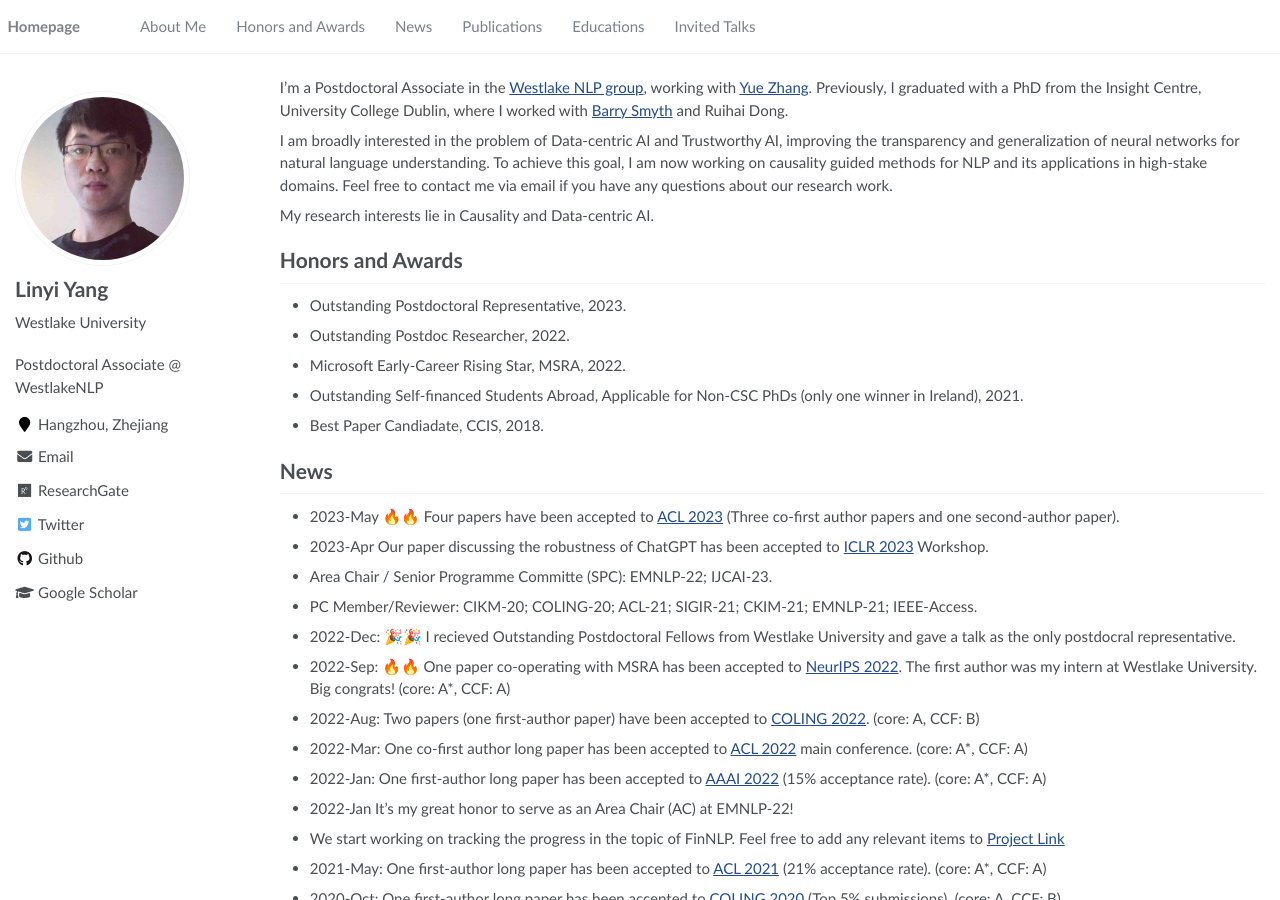
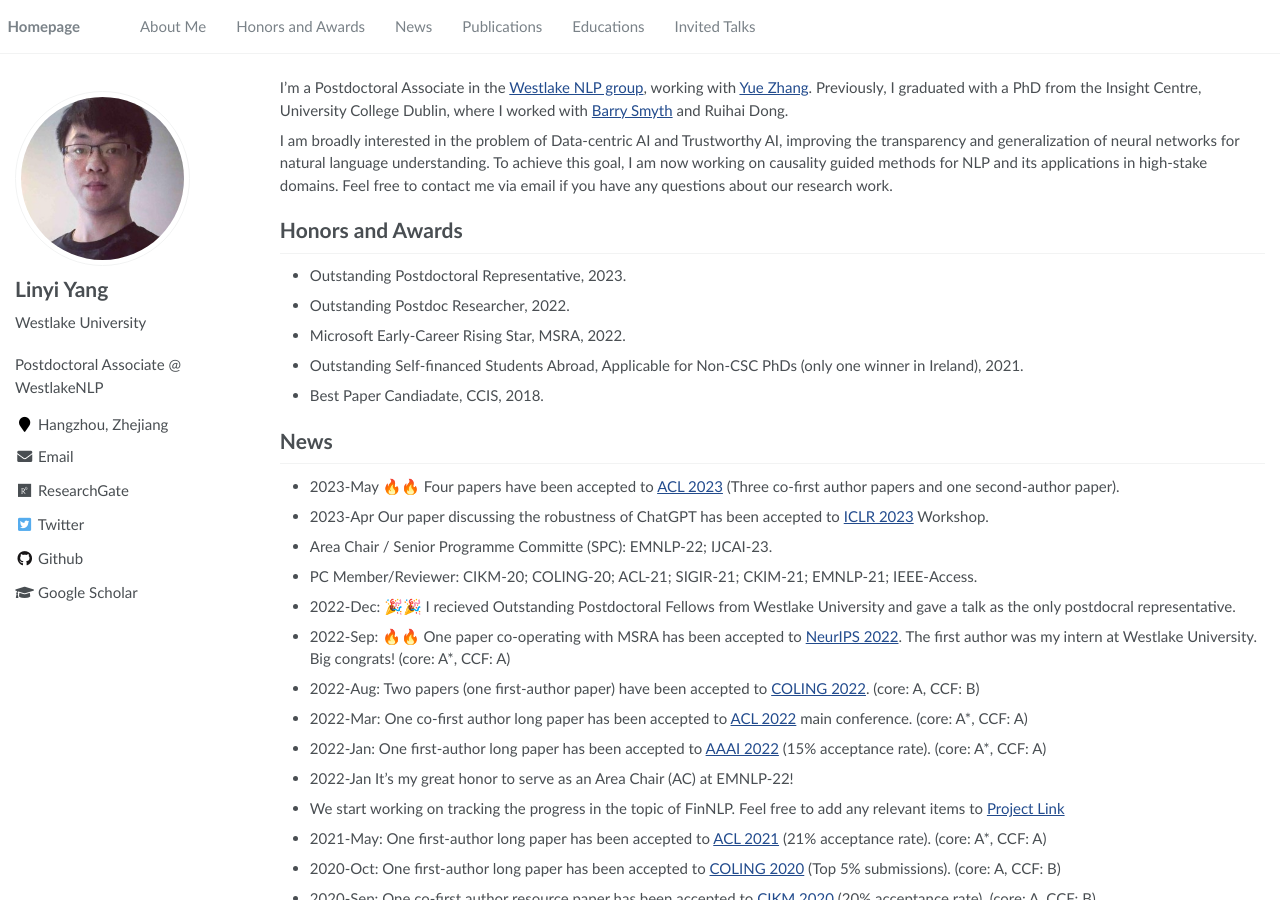
Before and after one commit to YangLinyi/yanglinyi.github.io, a Jekyll site: the page built from _pages/about.md, in a window 1280 px wide and 900 px high. Built offline with Jekyll 4.4.1, drawn with Linux system fonts in a browser that asks for light colours.

Commit message:
Update about.md

```diff
--- a/_pages/about.md
+++ b/_pages/about.md
@@ -20,9 +20,6 @@ redirect_from:
 I’m a Postdoctoral Associate in the [Westlake NLP group](https://westlakenlp.netlify.app/), working with [Yue Zhang](https://frcchang.github.io/). Previously, I graduated with a PhD from the Insight Centre, University College Dublin, where I worked with [Barry Smyth](https://people.ucd.ie/barry.smyth) and Ruihai Dong.
 
 I am broadly interested in the problem of Data-centric AI and Trustworthy AI, improving the transparency and generalization of neural networks for natural language understanding. To achieve this goal, I am now working on causality guided methods for NLP and its applications in high-stake domains. Feel free to contact me via email if you have any questions about our research work.
-
-My research interests lie in Causality and Data-centric AI.
-
 
 # Honors and Awards
 
```
